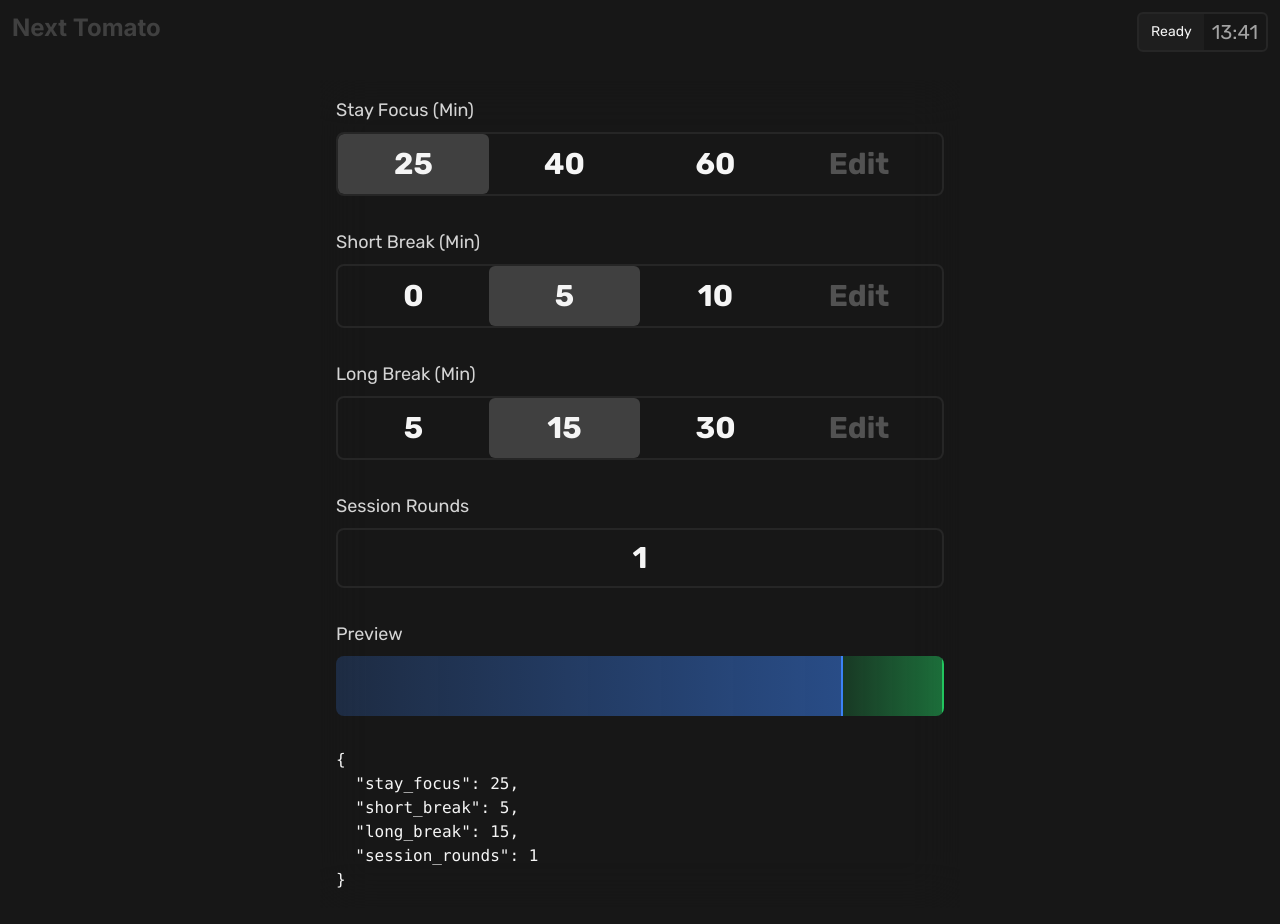
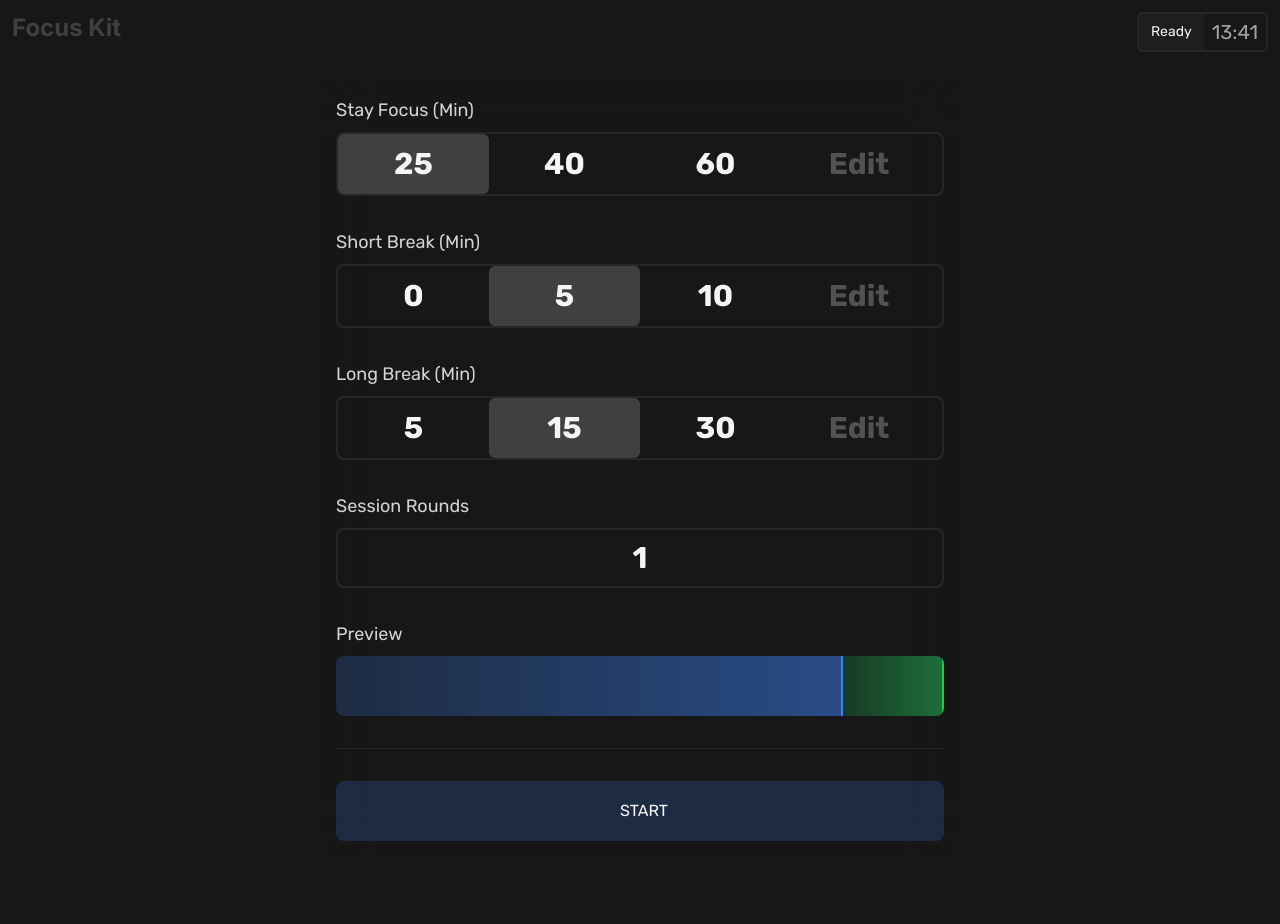
Before and after one commit to YuzeTT/focuskit, a Next.js app: page / in a window 1280 px wide. After the commit the page ends 873 px from the top, so only its background shows below. Built offline with nearby package versions, Linux system fonts and the light colour scheme.

Commit message:
add: button

```diff
--- a/app/navbar.tsx
+++ b/app/navbar.tsx
@@ -4,7 +4,7 @@ import Timer from './timer'
 export default function Navbar() {
   return (
     <div className='flex p-3'>
-      <div className='flex-1 font-bold text-2xl text-neutral-700'>Next Tomato</div>
+      <div className='flex-1 font-bold text-2xl text-neutral-700'>Focus Kit</div>
       <div>
         <Timer initTime={new Date().getTime()}></Timer>
       </div>
--- a/app/page.tsx
+++ b/app/page.tsx
@@ -1,6 +1,6 @@
 'use client'
 import { motion } from "framer-motion"
-import { useEffect, useLayoutEffect, useRef, useState } from "react";
+import { useState } from "react";
 import { Rubik } from 'next/font/google'
 
 const rubik = Rubik({ subsets: ['latin'] })
@@ -107,41 +107,12 @@ export default function Home() {
                 </>
               ))}
             </div>
-            {/* <div className="flex items-center">
-              <div className="bg-neutral-800/50 backdrop-blur h-[60px] rounded-lg overflow-hidden flex-1 flex">
-                <div className="bg-blue-500/80 h-full  flex items-center justify-center text-xl px-4" style={{width: values.stay_focus/(values.stay_focus+values.short_break) *100 + '%'}} >
-                  {values.stay_focus} Min
-                </div>
-                {
-                  values.short_break > 0 &&
-                  <div className="bg-green-500/80 h-full flex-1  flex items-center justify-center text-xl px-4 whitespace-nowrap" >
-                    {values.short_break} Min
-                  </div>
-                }
-              </div>
-              <div className="mx-2 font-bold text-2xl">X3</div>
-              <div className="icon-[ri--add-line] text-2xl text-neutral-500 mr-2" />
-              <div className=" bg-orange-500/80 backdrop-blur h-[60px] rounded-lg overflow-hidden flex items-center justify-center text-xl px-4">
-                {values.long_break} Min
-              </div>
-            </div> */}
-            {/* <div className="bg-neutral-800/50 backdrop-blur w-full h-[60px] relative rounded-lg overflow-hidden flex">
-              <div className="flex flex-1">
-                {
-                  new Array(3).fill(null).map((item,key)=>(
-                    <div key={key} className="flex flex-1 h-full">
-                      <div className=" h-full bg-gradient-to-r from-blue-500/10 to-blue-500/50 border-r-2 border-blue-500" style={{width: (values.stay_focus/(values.short_break+values.stay_focus)*100)+'%'}}></div>
-                      <div className=" h-full bg-gradient-to-r from-green-500/10 to-green-500/50 border-r-2 border-green-500" style={{width: (values.short_break/(values.short_break+values.stay_focus)*100)+'%'}}></div>
-                    </div>
-                  ))
-                }
-              </div>
-              <div className=" h-full bg-gradient-to-r from-orange-500/10 to-orange-500/50 border-r-2 border-orange-500" style={{width: values.long_break/((values.short_break+values.stay_focus)*3)*100+'%'}}></div>
-            </div> */}
           </div>
-          <pre>
-            {JSON.stringify(values, null, '  ')}
-          </pre>
+          <div className="h-[1px] bg-neutral-800 mx-auto"></div>
+          <button className="w-full bg-blue-500/20 h-[60px] rounded-lg flex items-center justify-center">
+            <div className="icon-[ri--play-fill] text-xl mr-2" />
+            START
+          </button>
         </div>
       </div>
     </div>
```
